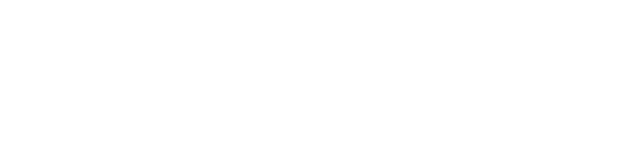
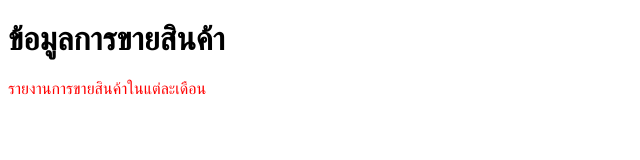
Before and after one commit to PorraminT/Bobby_project, a plain HTML site: page index.html in a window 1280 px wide. Shown: the whole page, without its empty margins (0-640 px from the left). Drawn offline with Linux system fonts and the light colour scheme.

Commit message:
add document

```diff
--- a/index.html
+++ b/index.html
@@ -3,9 +3,16 @@
 <head>
     <meta charset="UTF-8">
     <meta name="viewport" content="width=device-width, initial-scale=1.0">
-    <title>Hellofuck</title>
+    <title>Document</title>
+    <style>
+        p{
+
+            color:red;
+        }
+    </style>
 </head>
 <body>
-
+    <h1>ข้อมูลการขายสินค้า</h1>
+    <p>รายงานการขายสินค้าในแต่ละเดือน</p>
 </body>
 </html>
```
Also changed, not shown: readme.txt (deleted), style.css (deleted), 1 other file.
